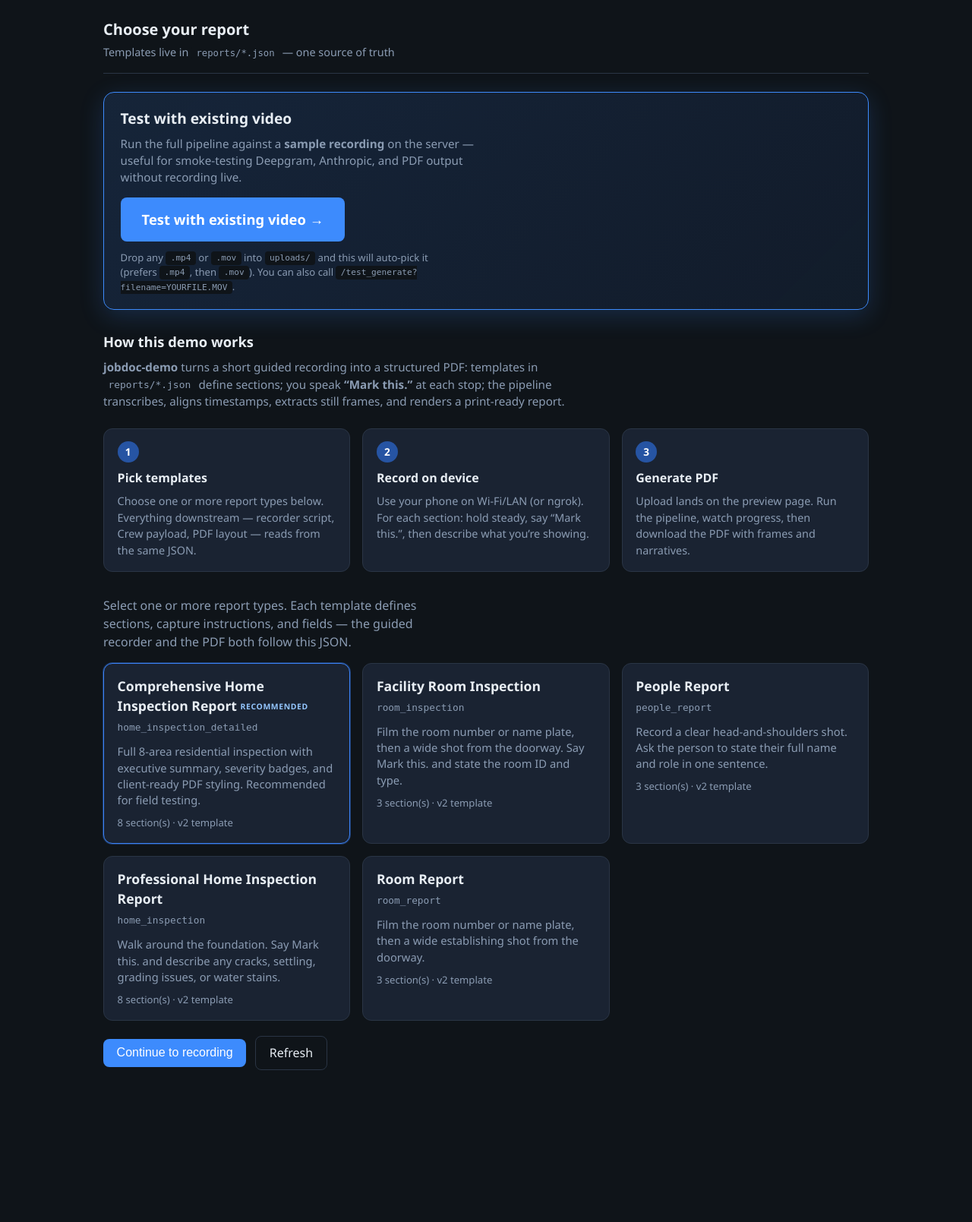
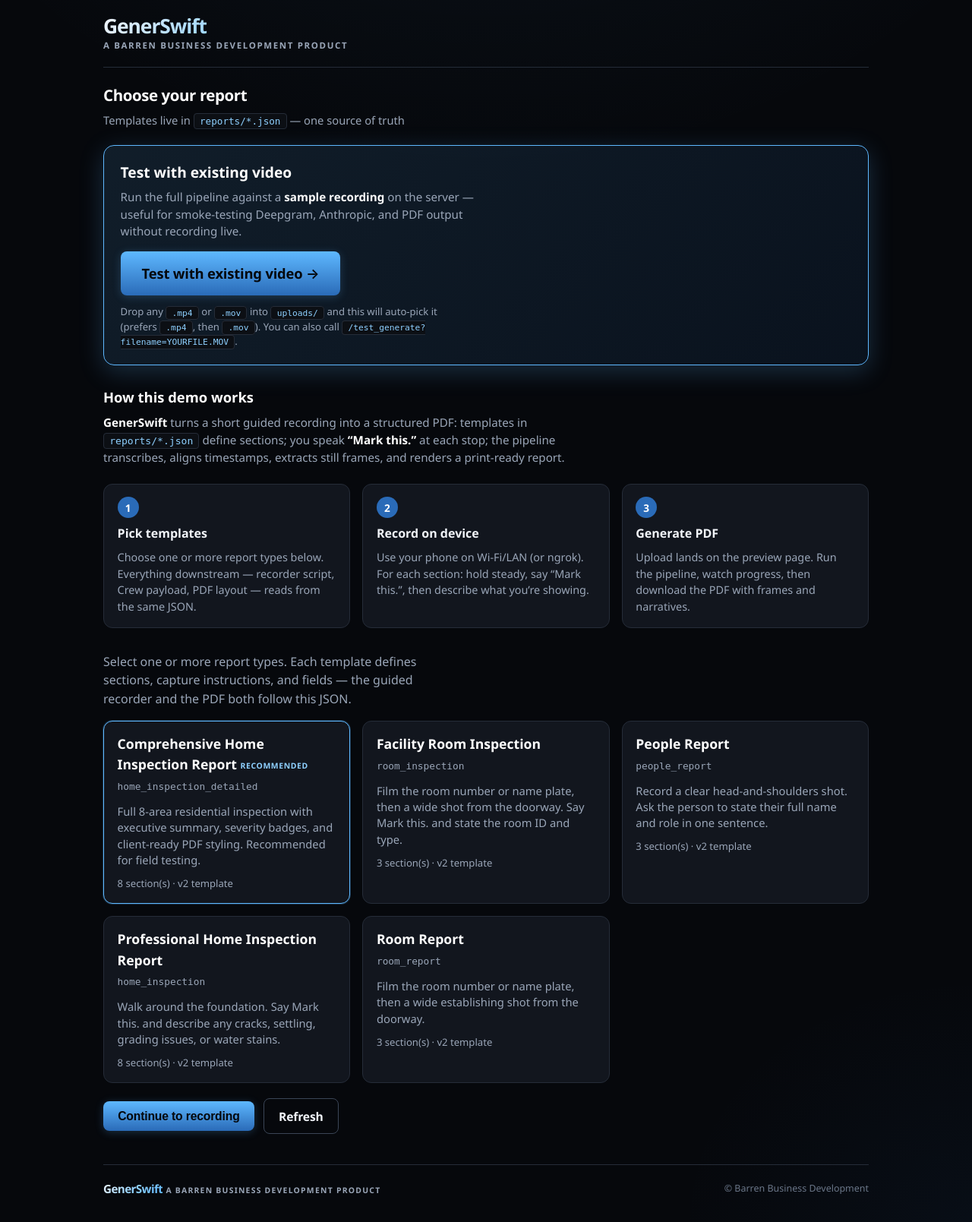
Before and after one commit to DannyBarren/report_automation, a Flask app: page / in a window 1280 px wide. Shown: the whole page at 76% size. Before the commit the page ends 1409 px from the top, so only its background shows below. Run offline with Flask 3, Linux system fonts and the light colour scheme; some libraries are stand-ins or nearby versions.

Commit message:
Updated UI

```diff
--- a/app.py
+++ b/app.py
@@ -643,7 +643,7 @@
     return jsonify(
         {
             "ok": keys_ok and pdf_ok,
-            "service": "jobdoc-demo",
+            "service": "GenerSwift",
             "pipeline": get_jobdoc_pipeline(),
             "keys": {
                 "DEEPGRAM_API_KEY": _env_token_present("DEEPGRAM_API_KEY"),
--- /dev/null
+++ b/static/css/app.css
@@ -0,0 +1,270 @@
+/*
+ * GenerSwift — global dark UI (bright, sharp type)
+ * A Barren Business Development Product
+ */
+
+:root {
+  --bg: #06080c;
+  --bg-elevated: #0c0f14;
+  --surface: #12161e;
+  --surface-hover: #181d28;
+  --text: #f2f5fa;
+  --text-bright: #ffffff;
+  --muted: #9aa6b8;
+  --muted-dim: #6b7789;
+  --accent: #5eb8ff;
+  --accent-bright: #8ed0ff;
+  --accent-dim: #2a6bb8;
+  --accent-glow: rgba(94, 184, 255, 0.22);
+  --border: #252c38;
+  --border-bright: #3a4556;
+  --success: #4ade9a;
+  --warn: #fbbf24;
+  --danger: #f87171;
+  --radius: 12px;
+  --radius-sm: 8px;
+  --font: "Segoe UI", "Inter", system-ui, -apple-system, sans-serif;
+  --font-display: "Segoe UI", "Inter", system-ui, sans-serif;
+  --shadow-lg: 0 12px 40px rgba(0, 0, 0, 0.55);
+  --brand-gradient: linear-gradient(135deg, #f2f5fa 0%, #8ed0ff 55%, #5eb8ff 100%);
+}
+
+* {
+  box-sizing: border-box;
+}
+
+html {
+  color-scheme: dark;
+}
+
+body {
+  margin: 0;
+  min-height: 100vh;
+  font-family: var(--font);
+  font-size: 1rem;
+  background: var(--bg);
+  background-image:
+    radial-gradient(ellipse 120% 80% at 50% -30%, rgba(94, 184, 255, 0.08), transparent 55%),
+    radial-gradient(ellipse 60% 40% at 100% 100%, rgba(42, 107, 184, 0.06), transparent 50%);
+  color: var(--text);
+  line-height: 1.55;
+  -webkit-font-smoothing: antialiased;
+  -moz-osx-font-smoothing: grayscale;
+  text-rendering: optimizeLegibility;
+}
+
+a {
+  color: var(--accent-bright);
+  text-decoration: none;
+  font-weight: 500;
+}
+
+a:hover {
+  color: var(--text-bright);
+  text-decoration: underline;
+  text-underline-offset: 3px;
+}
+
+.wrap {
+  max-width: 720px;
+  margin: 0 auto;
+  padding: 1.25rem max(1rem, env(safe-area-inset-left)) 2rem max(1rem, env(safe-area-inset-right));
+  min-height: 100vh;
+  display: flex;
+  flex-direction: column;
+}
+
+.wrap--wide {
+  max-width: 1040px;
+}
+
+/* —— Brand bar —— */
+.site-brand {
+  display: flex;
+  flex-direction: column;
+  gap: 0.2rem;
+  margin-bottom: 1.35rem;
+  padding-bottom: 1.15rem;
+  border-bottom: 1px solid var(--border);
+}
+
+.site-brand__link {
+  display: inline-flex;
+  flex-direction: column;
+  gap: 0.15rem;
+  text-decoration: none !important;
+  width: fit-content;
+}
+
+.site-brand__link:hover .brand-name {
+  filter: brightness(1.08);
+}
+
+.brand-name {
+  font-family: var(--font-display);
+  font-size: clamp(1.35rem, 4vw, 1.65rem);
+  font-weight: 700;
+  letter-spacing: -0.04em;
+  line-height: 1.1;
+  background: var(--brand-gradient);
+  -webkit-background-clip: text;
+  background-clip: text;
+  color: transparent;
+}
+
+.brand-tagline {
+  font-size: 0.72rem;
+  font-weight: 600;
+  letter-spacing: 0.14em;
+  text-transform: uppercase;
+  color: var(--muted);
+}
+
+/* —— Page header (below brand) —— */
+.page-header {
+  margin-bottom: 1.35rem;
+}
+
+.page-header h1 {
+  font-size: clamp(1.1rem, 3vw, 1.28rem);
+  font-weight: 600;
+  letter-spacing: -0.02em;
+  margin: 0 0 0.35rem;
+  color: var(--text-bright);
+}
+
+.page-header p {
+  margin: 0;
+  color: var(--muted);
+  font-size: 0.92rem;
+  line-height: 1.45;
+}
+
+.page-header p strong {
+  color: var(--text);
+  font-weight: 600;
+}
+
+main {
+  flex: 1;
+}
+
+/* —— Footer credit —— */
+.site-footer {
+  margin-top: 2.5rem;
+  padding-top: 1.15rem;
+  border-top: 1px solid var(--border);
+  display: flex;
+  flex-wrap: wrap;
+  align-items: center;
+  justify-content: space-between;
+  gap: 0.5rem 1rem;
+}
+
+.site-footer .brand-name {
+  font-size: 0.95rem;
+}
+
+.site-footer .brand-tagline {
+  font-size: 0.65rem;
+  letter-spacing: 0.12em;
+}
+
+.site-footer__copy {
+  font-size: 0.78rem;
+  color: var(--muted-dim);
+  margin: 0;
+}
+
+/* —— Components —— */
+.card {
+  background: var(--surface);
+  border: 1px solid var(--border);
+  border-radius: var(--radius);
+  padding: 1.25rem 1.35rem;
+  margin-bottom: 1rem;
+  box-shadow: var(--shadow-lg);
+}
+
+.card h2,
+.card h3 {
+  color: var(--text-bright);
+  letter-spacing: -0.02em;
+}
+
+.btn {
+  display: inline-flex;
+  align-items: center;
+  justify-content: center;
+  padding: 0.65rem 1.2rem;
+  border-radius: var(--radius-sm);
+  border: none;
+  font-size: 0.98rem;
+  font-weight: 600;
+  cursor: pointer;
+  background: linear-gradient(180deg, var(--accent) 0%, var(--accent-dim) 100%);
+  color: #05080c;
+  letter-spacing: -0.01em;
+  box-shadow: 0 2px 12px var(--accent-glow);
+  transition: filter 0.15s ease, transform 0.1s ease;
+}
+
+.btn:hover {
+  filter: brightness(1.1);
+  text-decoration: none;
+  color: #05080c;
+}
+
+.btn:active {
+  transform: scale(0.98);
+}
+
+.btn-secondary {
+  background: transparent;
+  color: var(--text);
+  border: 1px solid var(--border-bright);
+  box-shadow: none;
+}
+
+.btn-secondary:hover {
+  border-color: var(--accent);
+  color: var(--accent-bright);
+  background: rgba(94, 184, 255, 0.06);
+}
+
+.flash {
+  padding: 0.8rem 1rem;
+  border-radius: var(--radius-sm);
+  margin-bottom: 1rem;
+  background: rgba(42, 107, 184, 0.2);
+  border: 1px solid var(--accent-dim);
+  color: var(--text-bright);
+  font-weight: 500;
+}
+
+ul.plain {
+  padding-left: 1.1rem;
+  color: var(--muted);
+}
+
+code {
+  background: var(--bg-elevated);
+  padding: 0.12rem 0.45rem;
+  border-radius: 4px;
+  font-size: 0.86em;
+  color: var(--accent-bright);
+  border: 1px solid var(--border);
+}
+
+h2, h3 {
+  color: var(--text-bright);
+}
+
+p {
+  color: var(--text);
+}
+
+strong {
+  color: var(--text-bright);
+  font-weight: 600;
+}
--- a/templates/base.html
+++ b/templates/base.html
@@ -3,89 +3,25 @@
 <head>
     <meta charset="UTF-8">
     <meta name="viewport" content="width=device-width, initial-scale=1.0, viewport-fit=cover">
-    <title>{% block title %}jobdoc-demo{% endblock %} — Guided video reports</title>
-    <style>
-        /*
-          Minimal MVP styling — no external assets yet (static/ is reserved).
-          Typography and spacing kept readable for field use on tablets.
-        */
-        :root {
-            --bg: #0f1419;
-            --surface: #1a2332;
-            --text: #e8eef4;
-            --muted: #8b9cb3;
-            --accent: #3d8bfd;
-            --accent-dim: #2654a3;
-            --border: #2a3545;
-            --success: #3ecf8e;
-        }
-        * { box-sizing: border-box; }
-        body {
-            margin: 0;
-            min-height: 100vh;
-            font-family: "Segoe UI", system-ui, sans-serif;
-            background: var(--bg);
-            color: var(--text);
-            line-height: 1.5;
-        }
-        a { color: var(--accent); text-decoration: none; }
-        a:hover { text-decoration: underline; }
-        .wrap {
-            max-width: 720px;
-            margin: 0 auto;
-            padding: 1.5rem max(1rem, env(safe-area-inset-left)) 3rem max(1rem, env(safe-area-inset-right));
-        }
-        .wrap--wide { max-width: 1040px; }
-        header {
-            border-bottom: 1px solid var(--border);
-            margin-bottom: 1.5rem;
-            padding-bottom: 1rem;
-        }
-        header h1 { font-size: 1.25rem; font-weight: 600; margin: 0 0 0.25rem; }
-        header p { margin: 0; color: var(--muted); font-size: 0.9rem; }
-        .card {
-            background: var(--surface);
-            border: 1px solid var(--border);
-            border-radius: 10px;
-            padding: 1.25rem;
-            margin-bottom: 1rem;
-        }
-        .btn {
-            display: inline-block;
-            padding: 0.6rem 1.1rem;
-            border-radius: 8px;
-            border: none;
-            font-size: 1rem;
-            cursor: pointer;
-            background: var(--accent);
-            color: #fff;
-            font-weight: 500;
-        }
-        .btn:hover { background: var(--accent-dim); }
-        .btn-secondary {
-            background: transparent;
-            color: var(--text);
-            border: 1px solid var(--border);
-        }
-        .btn-secondary:hover { border-color: var(--accent); color: var(--accent); }
-        .flash {
-            padding: 0.75rem 1rem;
-            border-radius: 8px;
-            margin-bottom: 1rem;
-            background: var(--accent-dim);
-            border: 1px solid var(--accent);
-        }
-        ul.plain { padding-left: 1.1rem; color: var(--muted); }
-        code { background: var(--bg); padding: 0.15rem 0.4rem; border-radius: 4px; font-size: 0.85em; }
-    </style>
+    <meta name="theme-color" content="#06080c">
+    <meta name="color-scheme" content="dark">
+    <title>{% block title %}Home{% endblock %} · GenerSwift</title>
+    <link rel="stylesheet" href="{{ url_for('static', filename='css/app.css') }}">
     {% block head %}{% endblock %}
 </head>
 <body>
     <div class="wrap{% block wrap_class %}{% endblock %}">
-        <header>
-            <h1>{% block header_title %}jobdoc-demo{% endblock %}</h1>
-            <p>{% block header_subtitle %}AI-guided video field reports{% endblock %}</p>
+        <header class="site-brand" role="banner">
+            <a href="{{ url_for('index') }}" class="site-brand__link" aria-label="GenerSwift home">
+                <span class="brand-name">GenerSwift</span>
+                <span class="brand-tagline">A Barren Business Development Product</span>
+            </a>
         </header>
+
+        <div class="page-header">
+            <h1>{% block header_title %}Guided video reports{% endblock %}</h1>
+            <p>{% block header_subtitle %}AI-guided field capture and structured PDF output{% endblock %}</p>
+        </div>
 
         {% with messages = get_flashed_messages() %}
             {% if messages %}
@@ -98,6 +34,14 @@
         <main>
             {% block content %}{% endblock %}
         </main>
+
+        <footer class="site-footer" role="contentinfo">
+            <div>
+                <span class="brand-name">GenerSwift</span>
+                <span class="brand-tagline">A Barren Business Development Product</span>
+            </div>
+            <p class="site-footer__copy">© Barren Business Development</p>
+        </footer>
     </div>
     {% block scripts %}{% endblock %}
 </body>
--- a/templates/index.html
+++ b/templates/index.html
@@ -12,8 +12,8 @@
         padding: 1.25rem 1.35rem;
         border-radius: 14px;
         border: 1px solid var(--accent);
-        background: linear-gradient(135deg, rgba(61,139,253,0.14), rgba(38,84,163,0.12));
-        box-shadow: 0 8px 32px rgba(61,139,253,0.2);
+        background: linear-gradient(135deg, rgba(94,184,255,0.12), rgba(42,107,184,0.1));
+        box-shadow: 0 8px 32px var(--accent-glow);
     }
     .quick-demo h2 { margin: 0 0 0.45rem; font-size: 1.2rem; }
     .quick-demo p { margin: 0 0 1rem; color: var(--muted); font-size: 0.95rem; max-width: 56ch; line-height: 1.45; }
@@ -54,15 +54,15 @@
     }
     .pick-card:hover { border-color: var(--accent); box-shadow: 0 0 0 1px var(--accent-dim); }
     .pick-card input { position: absolute; opacity: 0; pointer-events: none; }
-    .pick-card.is-on { border-color: var(--accent); box-shadow: 0 0 0 2px rgba(61,139,253,0.35); }
+    .pick-card.is-on { border-color: var(--accent); box-shadow: 0 0 0 2px var(--accent-glow); }
     .pick-card h3 { margin: 0 0 0.35rem; font-size: 1.1rem; }
     .pick-card .slug { font-size: 0.8rem; color: var(--muted); font-family: ui-monospace, monospace; }
     .pick-card .desc { margin: 0.75rem 0 0; font-size: 0.92rem; color: var(--muted); line-height: 1.45; }
     .pick-card .meta { margin-top: 0.6rem; font-size: 0.82rem; color: var(--muted); }
-    .pick-card.is-featured { border-color: #3b82f6; box-shadow: 0 0 0 1px rgba(59,130,246,0.35); }
+    .pick-card.is-featured { border-color: var(--accent); box-shadow: 0 0 0 1px var(--accent-glow); }
     .badge-rec {
         font-size: 0.65rem; font-weight: 700; text-transform: uppercase; letter-spacing: 0.06em;
-        color: #93c5fd; vertical-align: middle;
+        color: var(--accent-bright); vertical-align: middle;
     }
     .actions-row { margin-top: 1.25rem; display: flex; flex-wrap: wrap; gap: 0.75rem; align-items: center; }
 </style>
@@ -94,7 +94,7 @@
 <section aria-labelledby="how-heading">
     <h2 id="how-heading" style="font-size:1.15rem;margin:0 0 0.5rem;">How this demo works</h2>
     <p style="margin:0 0 1rem;color:var(--muted);max-width:72ch;font-size:0.95rem;line-height:1.5;">
-        <strong>jobdoc-demo</strong> turns a short guided recording into a structured PDF: templates in
+        <strong>GenerSwift</strong> turns a short guided recording into a structured PDF: templates in
         <code>reports/*.json</code> define sections; you speak <strong>“Mark this.”</strong> at each stop;
         the pipeline transcribes, aligns timestamps, extracts still frames, and renders a print-ready report.
     </p>
--- a/templates/report_preview.html
+++ b/templates/report_preview.html
@@ -49,7 +49,7 @@
     .current-step-banner {
         padding: 0.9rem 1rem; border-radius: 10px;
         border: 1px solid var(--border);
-        background: rgba(61,139,253,0.08);
+        background: rgba(94, 184, 255, 0.08);
         margin-bottom: 1rem;
     }
     .current-step-banner .step-label {
@@ -65,7 +65,7 @@
     }
     .prog-fill {
         height: 100%; width: 0%;
-        background: linear-gradient(90deg, #2654a3, #3d8bfd);
+        background: linear-gradient(90deg, var(--accent-dim), var(--accent));
         border-radius: 999px;
         transition: width 0.45s ease;
     }
--- a/templates/report_templates/generic_report.html
+++ b/templates/report_templates/generic_report.html
@@ -13,4 +13,5 @@
     {% if sec.image_uri %}<img src="{{ sec.image_uri }}" style="max-width:100%;border-radius:8px;" />{% endif %}
   </div>
   {% endfor %}
+  <p style="margin-top:1.5rem;font-size:11px;color:#64748b;"><strong>GenerSwift</strong> — A Barren Business Development Product</p>
 </div>
--- a/templates/report_templates/people_report.html
+++ b/templates/report_templates/people_report.html
@@ -70,6 +70,6 @@
   {% endfor %}
 
   <footer class="rp-footer">
-    <p><strong>jobdoc-demo</strong> — AI-guided video report · Internal / demonstration use · Contents reflect automated extraction and require human review where indicated.</p>
+    <p><strong>GenerSwift</strong> — A Barren Business Development Product · Contents reflect automated extraction and require human review where indicated.</p>
   </footer>
 </div>
--- a/templates/report_templates/room_report.html
+++ b/templates/report_templates/room_report.html
@@ -70,6 +70,6 @@
   {% endfor %}
 
   <footer class="rr-footer">
-    <p><strong>jobdoc-demo</strong> — AI-guided video report · Internal / demonstration use · Contents reflect automated extraction and require human review where indicated.</p>
+    <p><strong>GenerSwift</strong> — A Barren Business Development Product · Contents reflect automated extraction and require human review where indicated.</p>
   </footer>
 </div>
--- a/templates/report_templates/template_driven.html
+++ b/templates/report_templates/template_driven.html
@@ -395,7 +395,7 @@
         <dt>Capture method</dt><dd>Guided video with spoken “{{ final.identification_phrase }}” cues</dd>
       </dl>
     </div>
-    <p class="td-cover-footer">Prepared for client, agent, and compliance review. Distribution without authorization is prohibited.</p>
+    <p class="td-cover-footer">GenerSwift · A Barren Business Development Product · Prepared for client, agent, and compliance review.</p>
   </div>
 
   {% if style.show_summary_page %}
```
Also changed, not shown: static/css/field_recorder.css (+10 -10 lines), templates/setup_weasyprint.html (+9 -9 lines), templates/weasyprint_required.html (+4 -3 lines), 1 other file.
